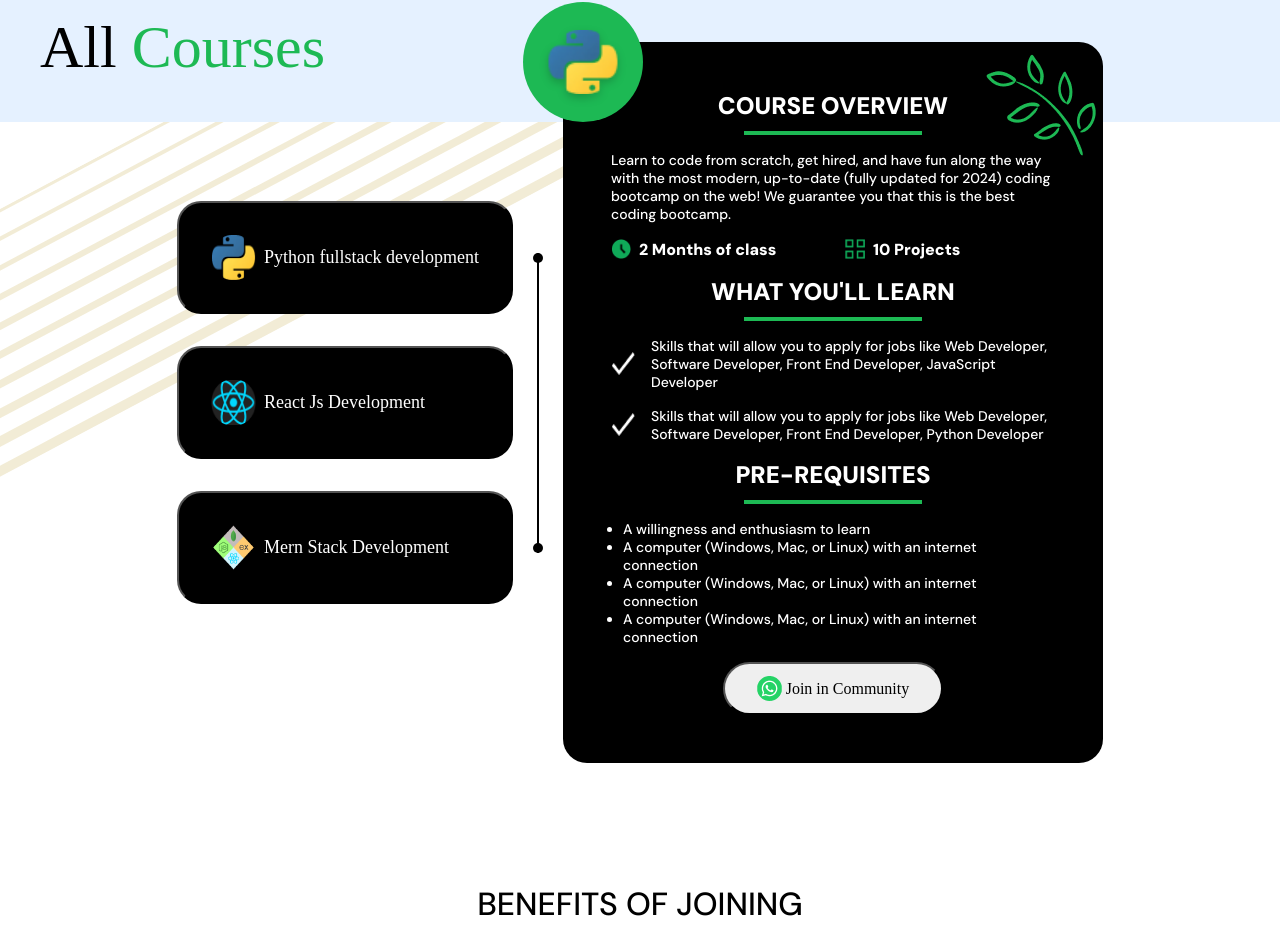
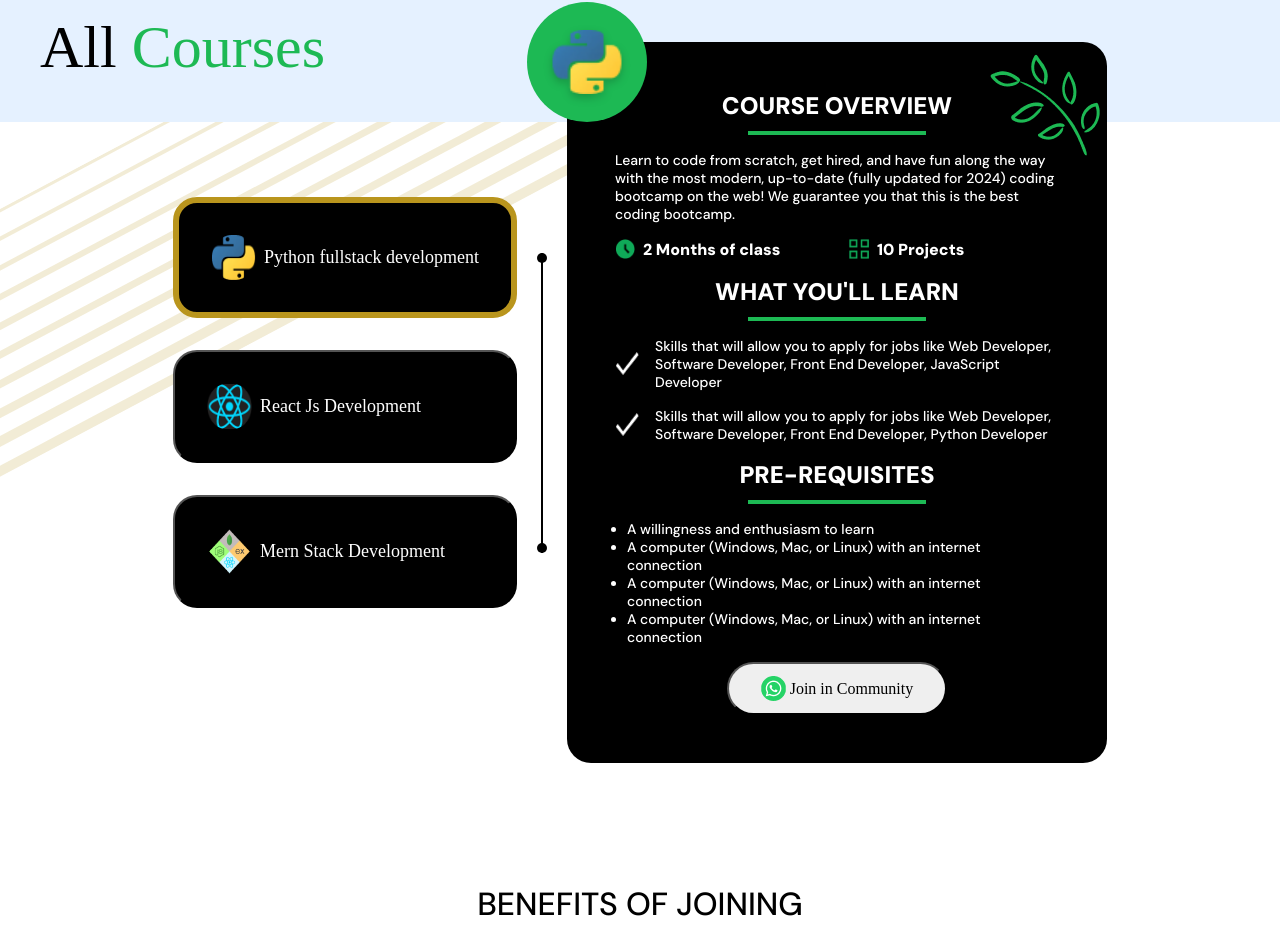
Before and after one commit to zone-of-ed/website, a Next.js app: page / in a window 1280 px wide. Shown: the part 2675-3615 px from the top of the page. Built offline with nearby package versions, Linux system fonts and the light colour scheme; a web font is replaced by a local one.

Commit message:
feat(base website done): all sections completed according to figma

```diff
--- a/app/Components/microComponents/courseItem.js
+++ b/app/Components/microComponents/courseItem.js
@@ -1,5 +1,5 @@
-export default function courseItem({courseImg, courseTitle}) {
-    return <button className="course-item">
+export default function courseItem({courseImg, courseTitle, borderClass}) {
+    return <button className={`course-item ${borderClass}`}>
         <img src={courseImg} alt="course-logo"/>
         {courseTitle}
     </button>
--- a/app/Components/microComponents/courseListItems.js
+++ b/app/Components/microComponents/courseListItems.js
@@ -2,7 +2,8 @@ import CourseItem from "@/app/Components/microComponents/courseItem";
 
 export default function courseListItems() {
     return <div className='course-list-item'>
-        <CourseItem courseTitle={"Python fullstack development"} courseImg={"/images/python.png"}/>
+        <CourseItem courseTitle={"Python fullstack development"} courseImg={"/images/python.png"}
+                    borderClass="border-nugget-gold"/>
         <CourseItem courseTitle={"React Js Development"} courseImg={"/images/react.png"}/>
         <CourseItem courseTitle={"Mern Stack Development"} courseImg={"/images/mern.png"}/>
     </div>
--- a/app/scss/base/_utilites.scss
+++ b/app/scss/base/_utilites.scss
@@ -42,3 +42,7 @@
   font-family: $poppins;
   font-weight: 400;
 }
+
+.border-nugget-gold {
+  border: 6px solid $color-nugget-gold;
+}
```
